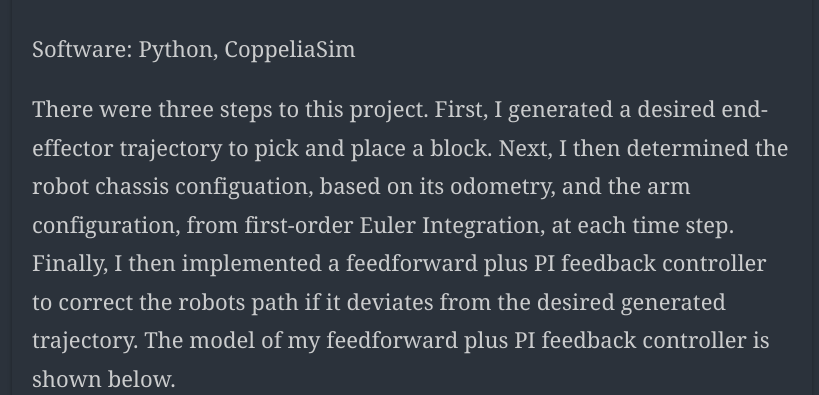
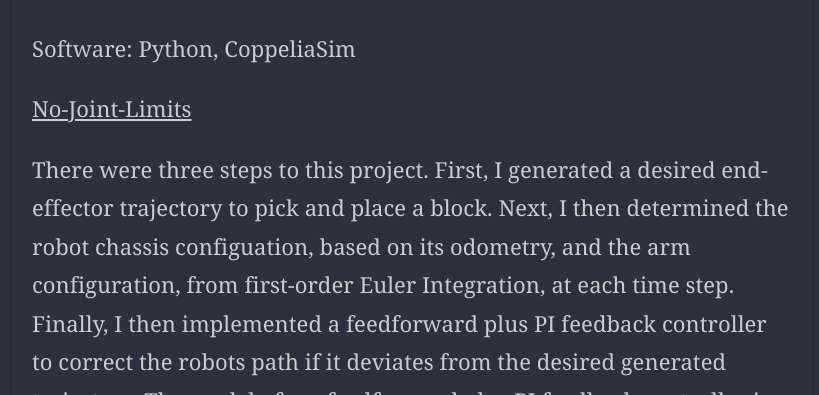
Before and after one commit to megsindelar/megsindelar.github.io, a Jekyll site: the page built from _posts/2019-07-12-Robot-Manipulator.md, in a window 1280 px wide and 900 px high, scrolled down 1312 px, cut to the strip 167-562 px from the top of the window. Shown: the whole strip, without its empty margins (228-1047 px from the left). Built offline with Jekyll 4.4.1, drawn with Linux system fonts in a browser that asks for light colours; some web fonts are replaced.

Commit message:
Update 2019-07-12-Robot-Manipulator.md

```diff
--- a/_posts/2019-07-12-Robot-Manipulator.md
+++ b/_posts/2019-07-12-Robot-Manipulator.md
@@ -17,6 +17,8 @@ The goal of this project was to implement a feedforward plus PI feedback control
 </video>
 
 Software: Python, CoppeliaSim
+
+[No-Joint-Limits](https://user-images.githubusercontent.com/87098227/209869663-2a98ae8d-381d-4228-9ed1-7205fd975bcd.mp4)
 
 There were three steps to this project. First, I generated a desired end-effector trajectory to pick and place a block. Next, I then determined the robot chassis configuation, based on its odometry, and the arm configuration, from first-order Euler Integration, at each time step. Finally, I then implemented a feedforward plus PI feedback controller to correct the robots path if it deviates from the desired generated trajectory. The model of my feedforward plus PI feedback controller is shown below.
 
```
